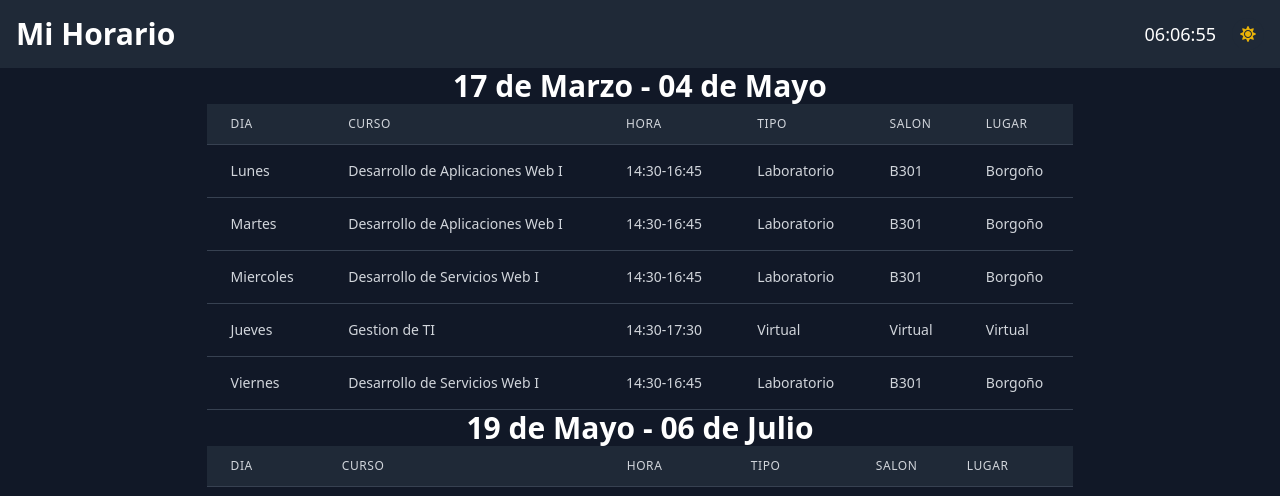
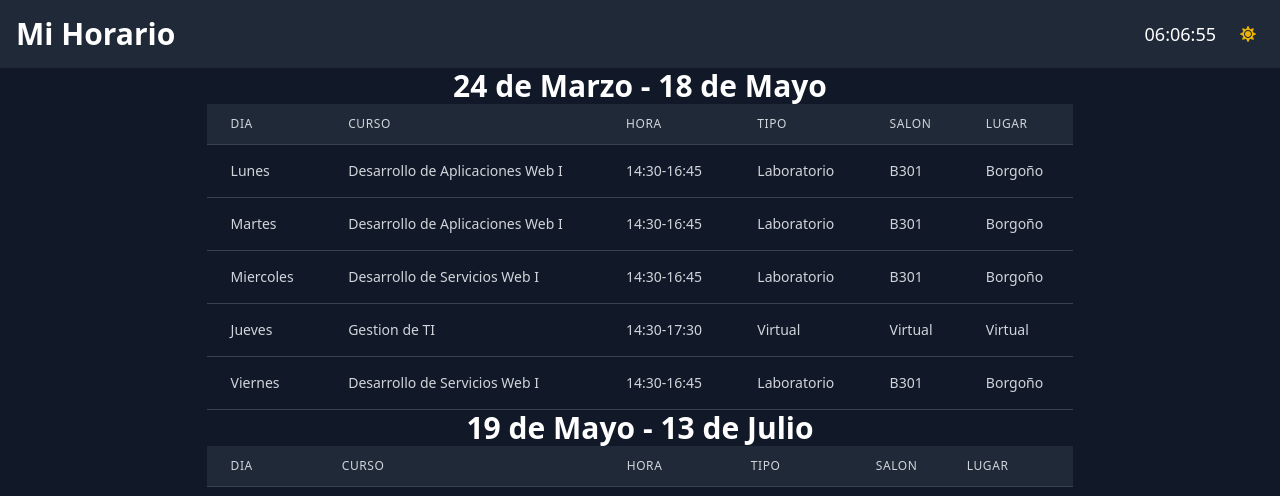
Before and after one commit to Raydberg/ClassHorario, a React (Vite) app: page / in a window 1280 px wide. Shown: the top 496 px of the page. Built offline with nearby package versions, Linux system fonts and the light colour scheme.

Commit message:
feat: Update schedule dates in Horario component

```diff
--- a/src/page/Horario.jsx
+++ b/src/page/Horario.jsx
@@ -21,10 +21,10 @@ export const Horario = () => {
     <div className="flex flex-col justify-center items-center dark:bg-gray-900 dark:text-white">
       <Header title="Mi Horario" themeToggle={<ThemeToggle />} currentDate={currentDate} />
       <div className="flex flex-col">
-        <SubTitle title="17 de Marzo - 04 de Mayo" />
+        <SubTitle title="24 de Marzo - 18 de Mayo" />
         <TableSeptember />
         <hr className="dark:border-gray-700" />
-        <SubTitle title="19 de Mayo - 06 de Julio" />
+        <SubTitle title="19 de Mayo - 13 de Julio" />
         <TableNovember />
       </div>
     </div>
```
